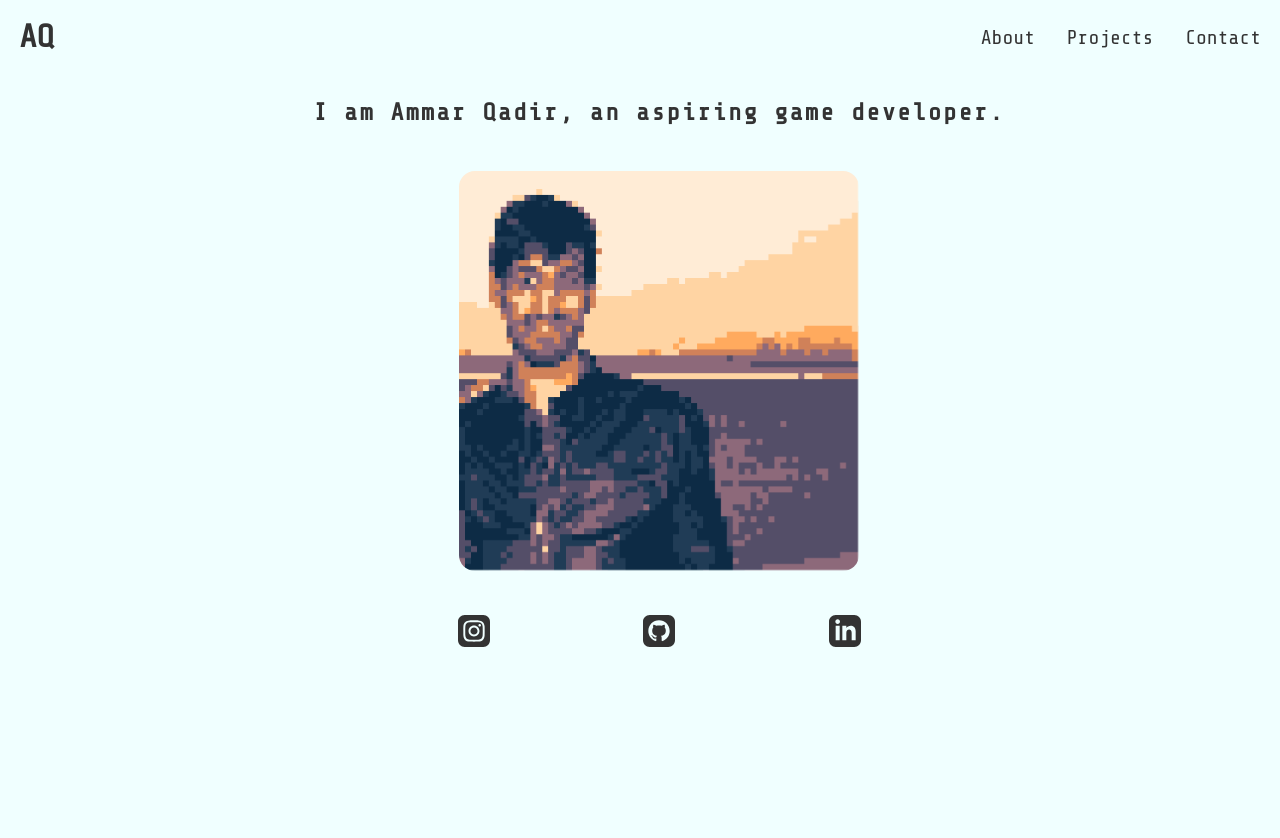
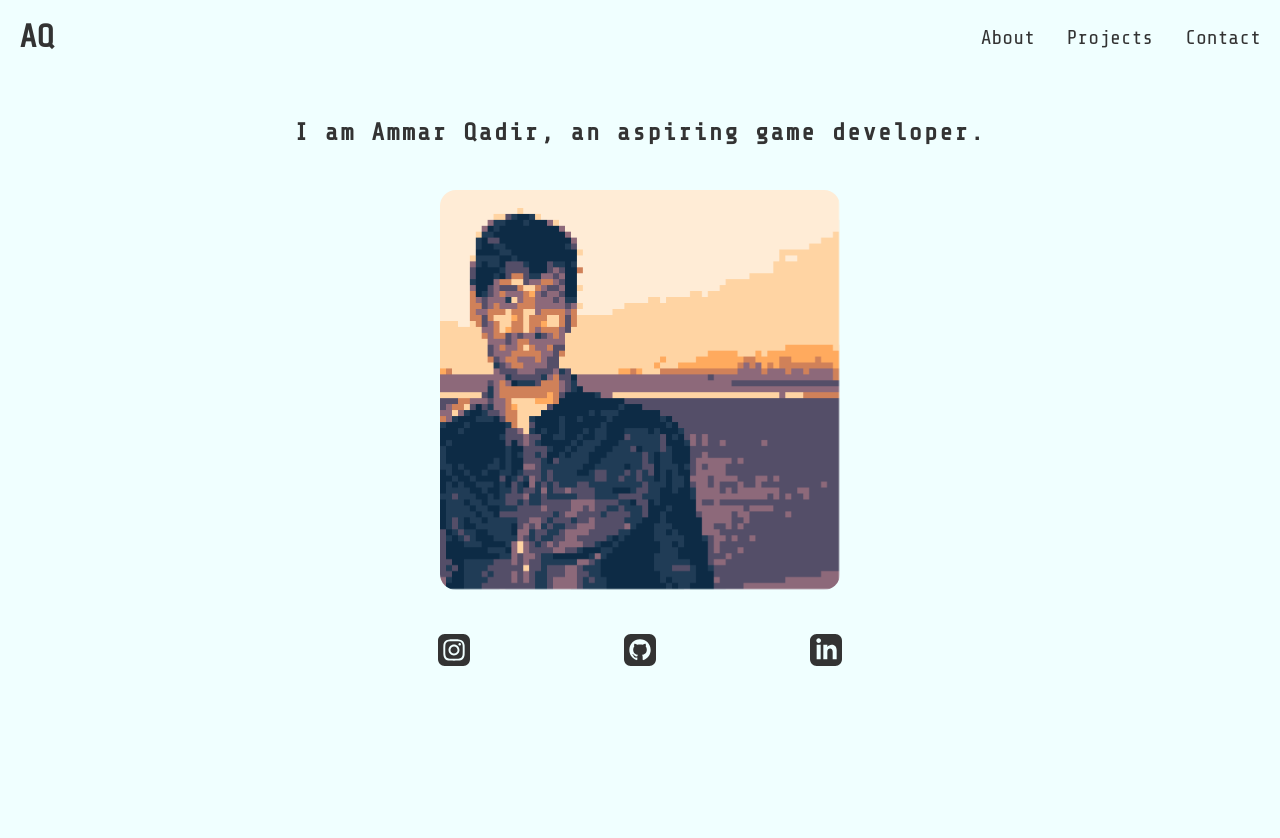
Before and after one commit to ammarqd/ammarqd.github.io, a PHP site: page / in a window 1280 px wide. After the commit the page ends 666 px from the top, so only its background shows below. Run offline with PHP 8.4, Linux system fonts and the light colour scheme.

Commit message:
Update style.css

```diff
--- a/style.css
+++ b/style.css
@@ -13,7 +13,6 @@ body {
 
 #main-wrapper {
     min-height: 100vh;
-    padding: 1.5%;
 }
 
 p {
@@ -33,7 +32,8 @@ h1 a:hover {
 }
 
 header {
-    width: 100%;
+    width: 97%;
+    padding: 1.5%;
     display: flex;
     justify-content: space-between;
     align-items: center;
```
